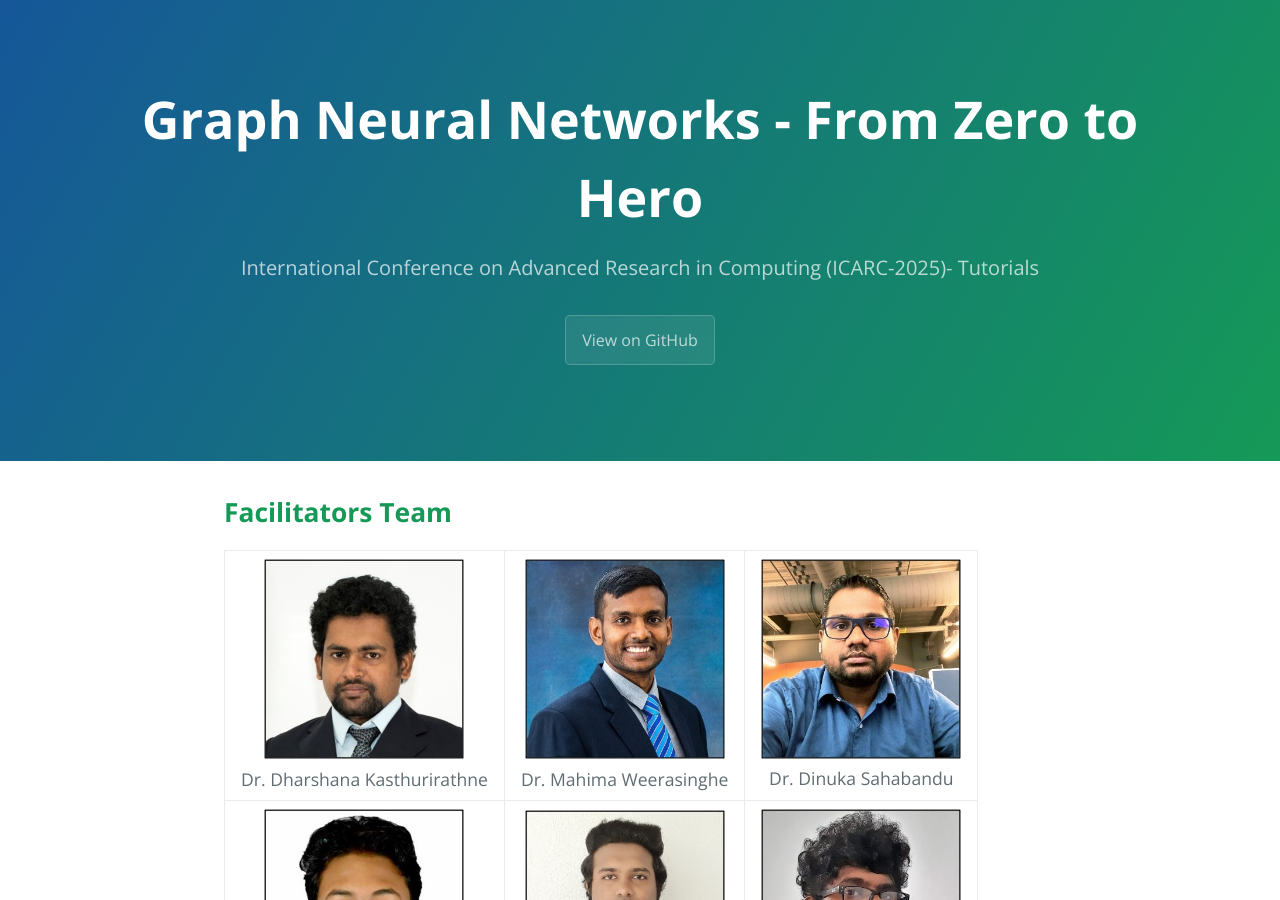
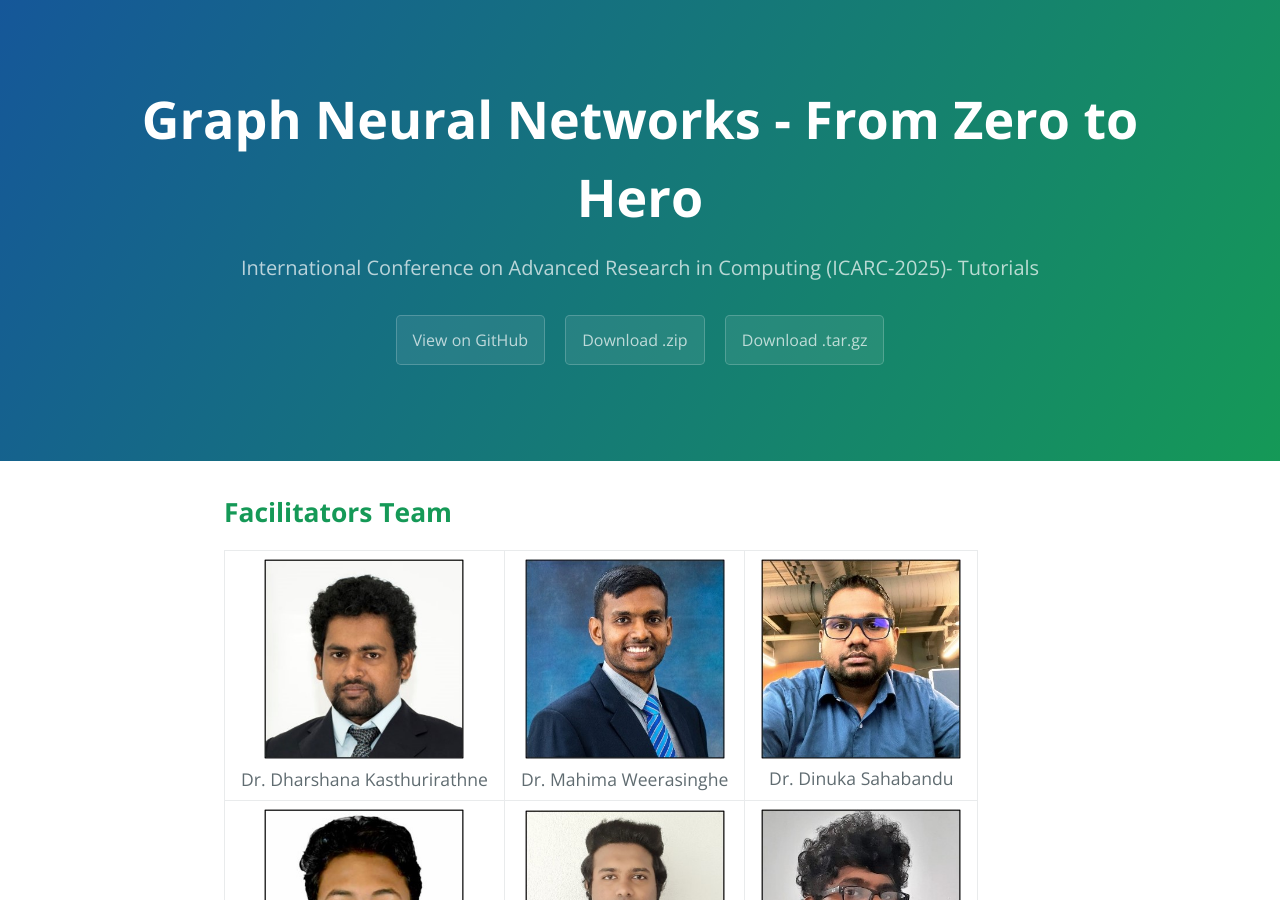
Before and after one commit to tinyml-in-action/tinyml-in-action.github.io, a Jekyll site: the page built from index.md, in a window 1280 px wide and 900 px high. Built offline with Jekyll 4.4.1, drawn with Linux system fonts in a browser that asks for light colours; some of the changed lines change nothing that is shown.

Commit message:
add buttons

```diff
--- a/_config.yml
+++ b/_config.yml
@@ -3,3 +3,8 @@
 # show_downloads: true
 # google_analytics:
 theme: jekyll-theme-cayman
+
+github:
+  zip_url: https://github.com/BrAINLabs-Inc/ICARC_2025_GNN_Tutorial/archive/refs/heads/main.zip
+  tar_url: https://github.com/BrAINLabs-Inc/ICARC_2025_GNN_Tutorial/archive/refs/heads/main.tar.gz
+show_downloads: true  # This enables the download buttons
```
